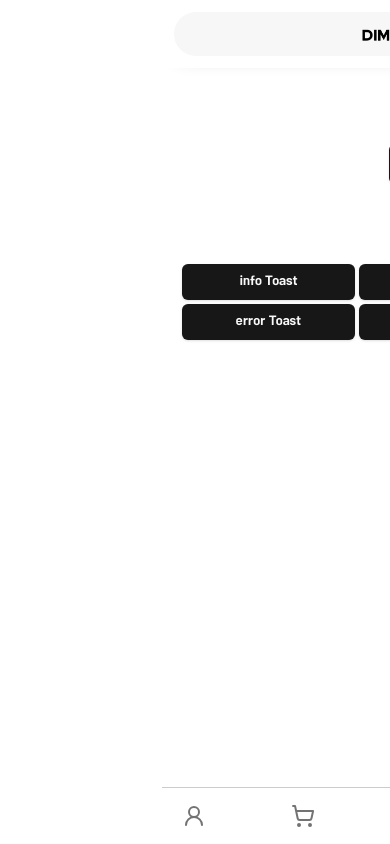
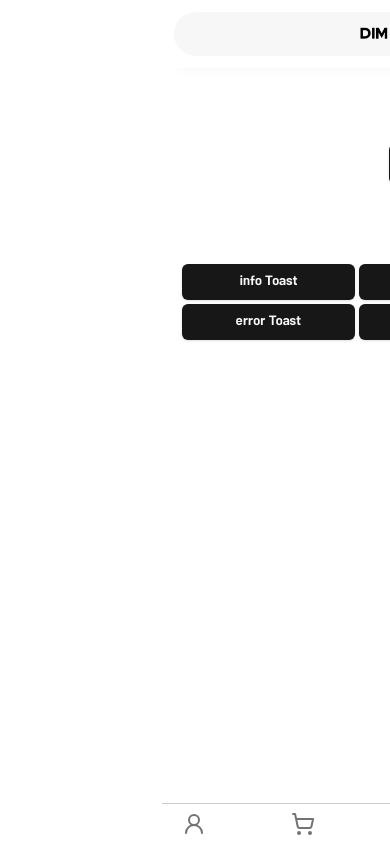
Before and after one commit to Mohammad-ghiasi/dimshop-pro, a Next.js app: page /test in a window 390 px wide. Built offline with nearby package versions, Linux system fonts and the light colour scheme; what tailwindcss-rtl would draw is missing.

Commit message:
header-navigation-edtit-3

```diff
--- a/src/components/header/mobile/MobileMenu.tsx
+++ b/src/components/header/mobile/MobileMenu.tsx
@@ -16,15 +16,15 @@ export default function MobileMenu() {
 
   return (
     <div className="w-full bg-background flex items-center justify-center border-t md:hidden ">
-      <div className="flex flex-row justify-between items-center w-full px-3 py-2">
+      <div className="flex flex-row justify-between items-center w-full px-3">
         {links.map((link) => (
           <Link
             key={link.href}
             href={link.href}
             className={cn(
-              "p-2 rounded-md transition-all",
+              "p-2 transition-all",
               pathname === link.href
-                ? "text-customgreen scale-105 font-semibold" // استایل فعال
+                ? "text-customgreen scale-110 font-bold" // استایل فعال
                 : "text-muted-foreground" // استایل معمولی
             )}
           >
--- a/src/components/header/mobile/MobileSearchBar.tsx
+++ b/src/components/header/mobile/MobileSearchBar.tsx
@@ -5,16 +5,18 @@ export default function MobileSearchBar() {
   return (
     <>
     {/* آیکون سرچ سمت راست */}
-    <Search className="absolute right-3 top-1/2 h-4 w-4 sm:h-5 sm:w-5 -translate-y-1/2 text-muted-foreground" />
+    <div className="absolute right-3 top-1/2 h-4 w-4 sm:h-5 sm:w-5 -translate-y-1/2 text-muted-foreground mt-[-3px]">
+    <Search size={23}  />
+    </div>
 
     <ThemeImage
       w={70}
       h={50}
-      className="absolute right-[110px] top-1/2 -translate-y-1/2"
+      className="absolute right-[112px] top-1/2 mt-[-2px] -translate-y-1/2"
     />
 
     {/* input با padding بیشتر از سمت چپ که متن به عکس نچسبه */}
-    <div  className="w-full pl-10 pr-9 sm:pl-12 sm:pr-10 rounded-full bg-input h-11 flex items-center text-[14px] text-placeholder">
+    <div  className="w-full pl-10 pr-10 sm:pl-12 sm:pr-10 rounded-full bg-input h-11 flex items-center text-[14px] text-placeholder">
         <span>جستوجو در</span>
       </div>
   </>
```
